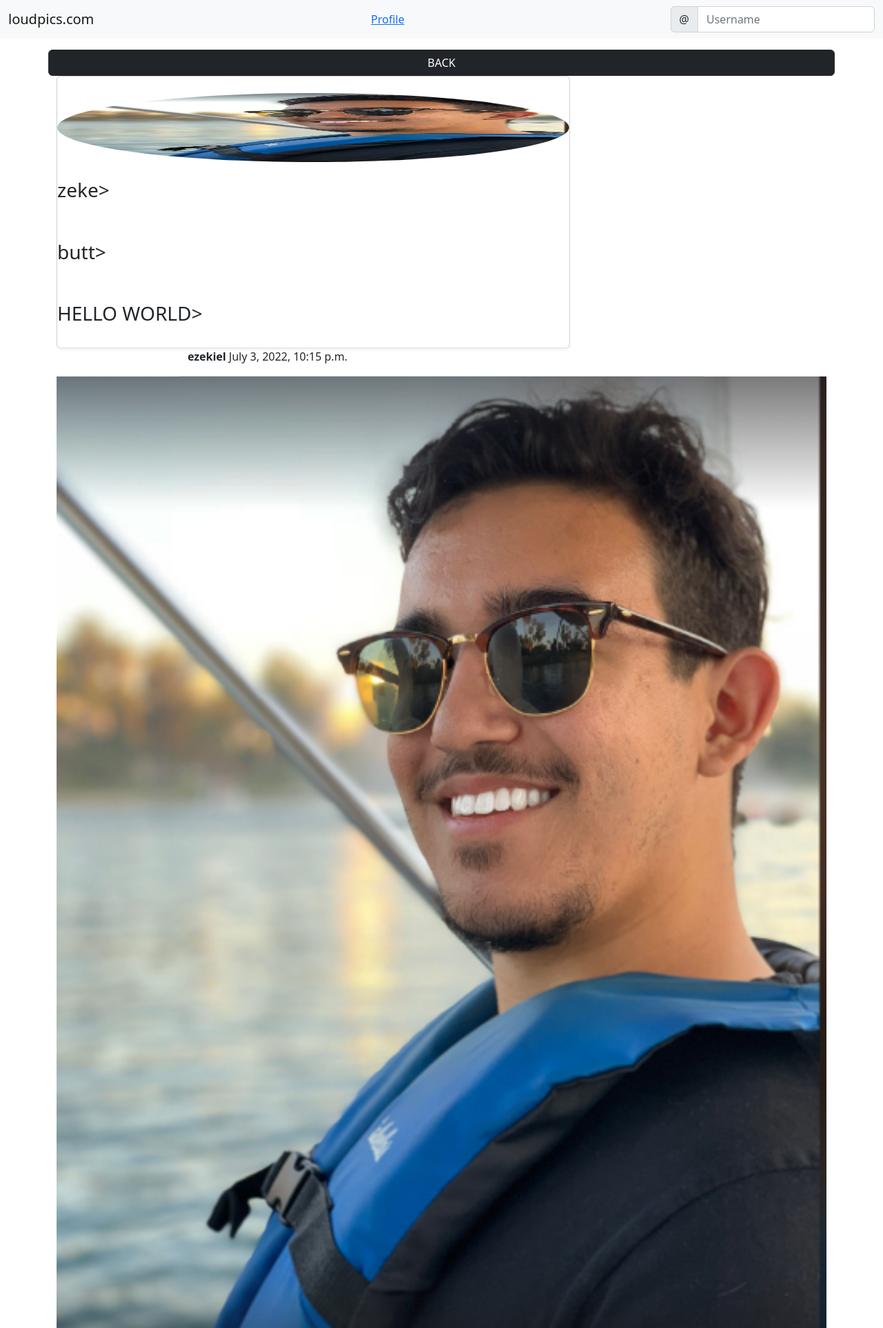
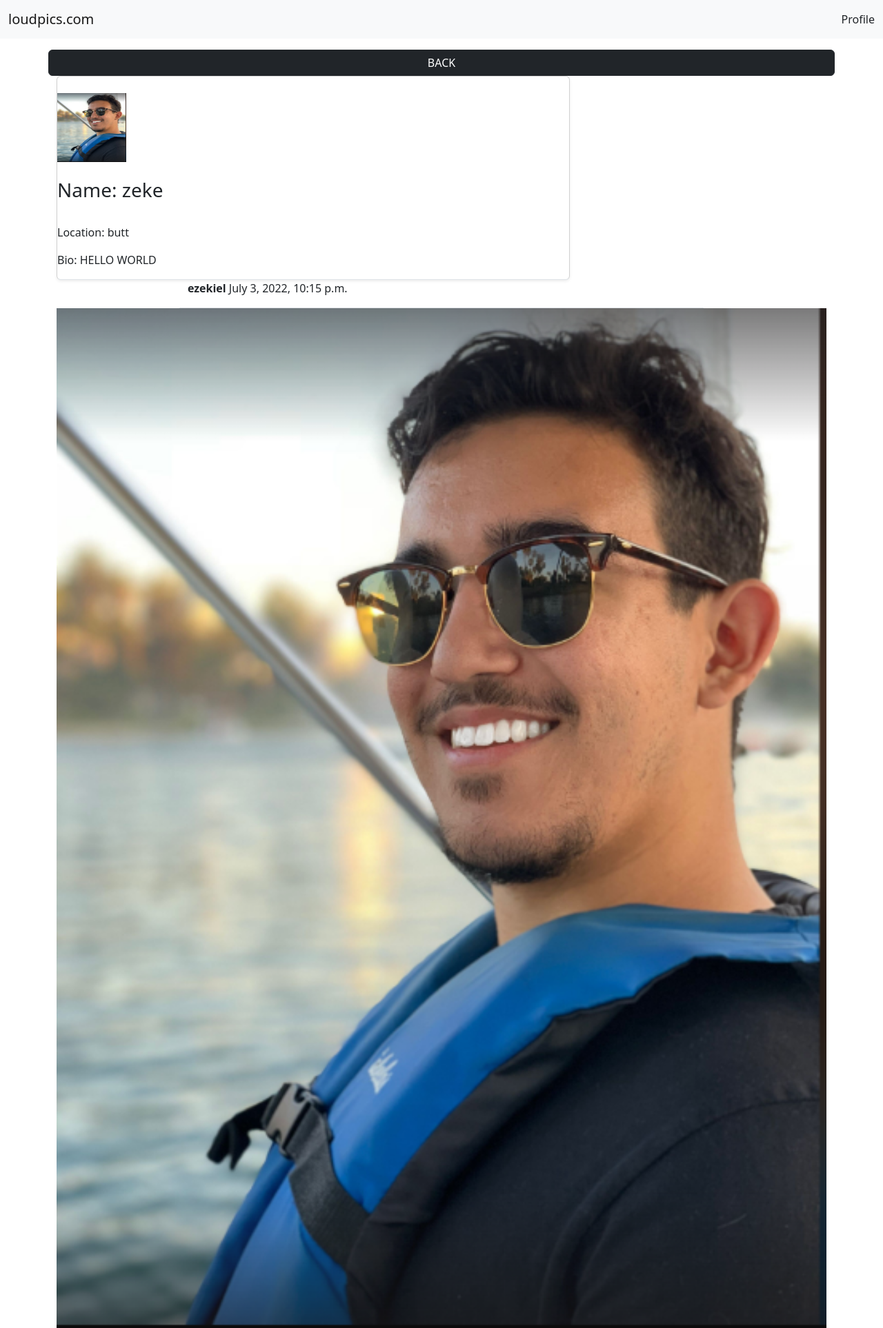
Before and after one commit to diutunis/loontune, a Django app: page /social/profile/1 in a window 1280 px wide. Shown: the top 1926 px of the page at 69% size. Run offline with Django 4.2, Linux system fonts and the light colour scheme; data comes from the database, SQL or seed files in the repository; both versions use the stored data as it was after the commit.

Commit message:
removednon functional search bar added profile auto create on user sign up geez louise

```diff
--- a/landing/templates/landing/navbar.html
+++ b/landing/templates/landing/navbar.html
@@ -12,12 +12,10 @@
 
       >loudpics.com</a>
 
-      <a class="nav-item" href="{% url 'profile' user.profile.pk %}">Profile</a>
-      <form class="d-flex" role="search">
-        <div class="input-group">
-            <span class="input-group-text" id="basic-addon1">@</span>
-            <input type="text" class="form-control" placeholder="Username" aria-label="Username" aria-describedby="basic-addon1">
-          </div>
-      </form>
+      <a class="nav-link active"
+       {% if user.is_authenticated %}
+       href="{% url 'profile' user.profile.pk %}">Profile</a>
+       {% endif %}
+
     </div>
   </nav>
--- a/social/models.py
+++ b/social/models.py
@@ -18,3 +18,13 @@
     bio = models.TextField(max_length=300, blank=True, null=True)
     location = models.CharField(max_length= 100, blank=True, null=True)
     picture = models.ImageField(upload_to='uploads/profile_pictures', default= 'uploads/profile_pictures/default.jpeg', blank=True)
+
+@receiver(post_save, sender=User)
+def create_user_profile(sender, instance, created, **kwargs):
+    if created:
+        UserProfile.objects.create(user=instance)
+
+
+@receiver(post_save, sender=User)
+def save_user_profile(sender, instance, **kwargs):
+    instance.profile.save()
--- a/social/templates/social/post_list.html
+++ b/social/templates/social/post_list.html
@@ -18,7 +18,7 @@
       <p><strong>{{ post.author }} </strong> {{ post.created_on }}</p></div>
       {% if post.image %}
 
-      <img src="{{ post.image.url }}", class="post-image" />
+      <img src="{{ post.image.url }}", class="img-fluid" />
 
       {% endif %}
      <!-- <a href="{% url 'post-detail' post.pk %}" class="stretched-link"> </a> -->
--- a/social/templates/social/profile.html
+++ b/social/templates/social/profile.html
@@ -6,21 +6,21 @@
 
   <div class="card shadow-sm col-md-8 col-sm-12 border-bottom px-6 pt-4">
 
-    <img src="{{ profile.picture.url }}" class=" rounded-circle " width="'100" height="100"/>
+    <img src="{{ profile.picture.url }}" class="circle" width="100" height="100"/>
     {% if profile.name %}
-    <h3 class="py-4">{{ profile.name }}></h3>
+    <h3 class="py-4">Name:  {{ profile.name }}</h3>
     {% endif %}
 
 
 
     {% if profile.location %}
-    <h3 class="py-4">{{ profile.location }}></h3>
+    <p >Location:  {{ profile.location }}</p>
     {% endif %}
 
 
 
     {% if profile.bio %}
-    <h3 class="py-4">{{ profile.bio }}></h3>
+    <p >Bio:  {{ profile.bio }}</p>
     {% endif %}
 
 
@@ -34,7 +34,7 @@
       <p><strong>{{ post.author }} </strong> {{ post.created_on }}</p></div>
       {% if post.image %}
 
-      <img src="{{ post.image.url }}", class="post-image" />
+      <img src="{{ post.image.url }}", class="img-fluid" />
 
       {% endif %}
      <!-- <a href="{% url 'post-detail' post.pk %}" class="stretched-link"> </a> -->
```
Also changed, not shown: db.sqlite3, media/uploads/profile_pictures/xxx.png (added).
